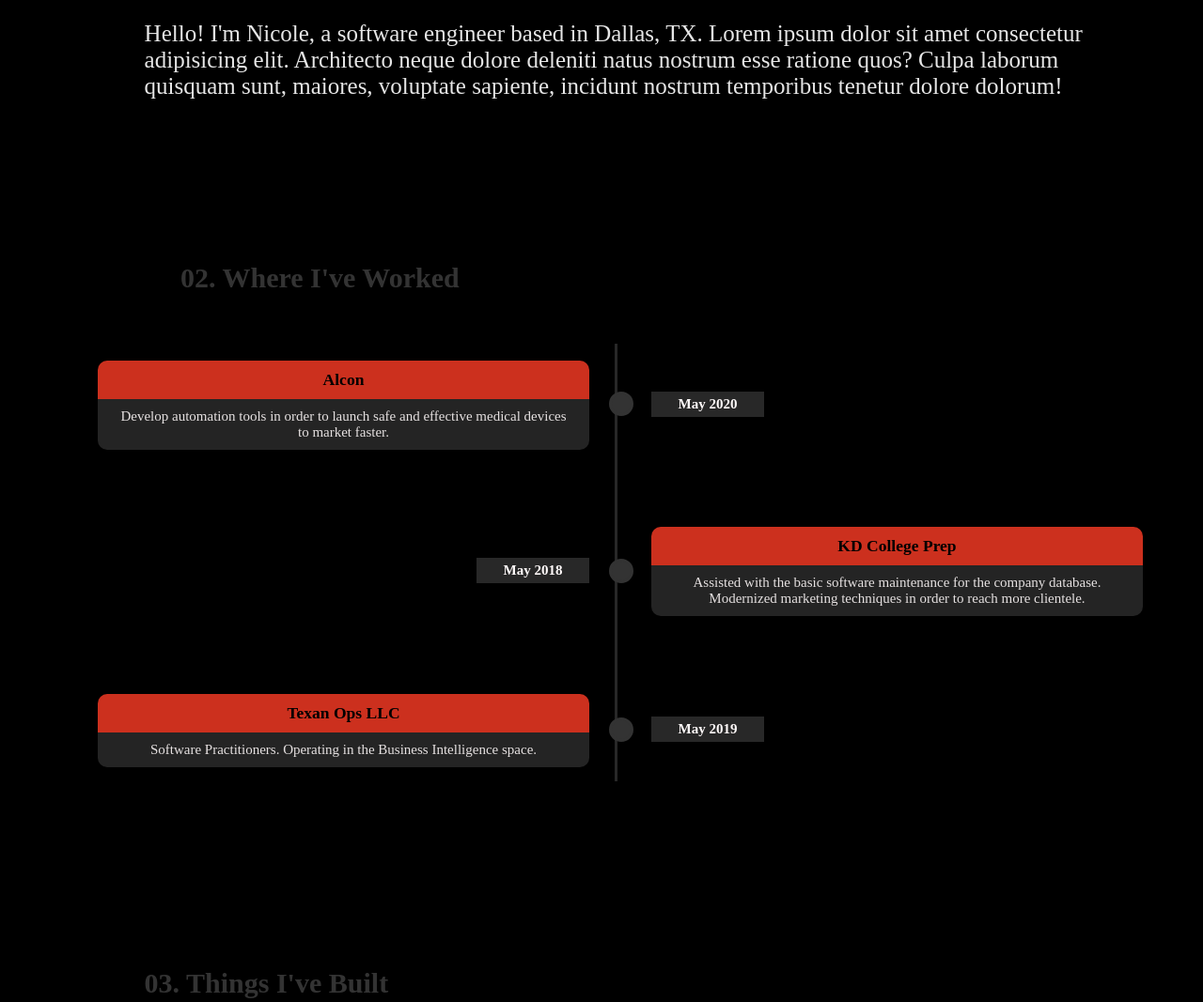
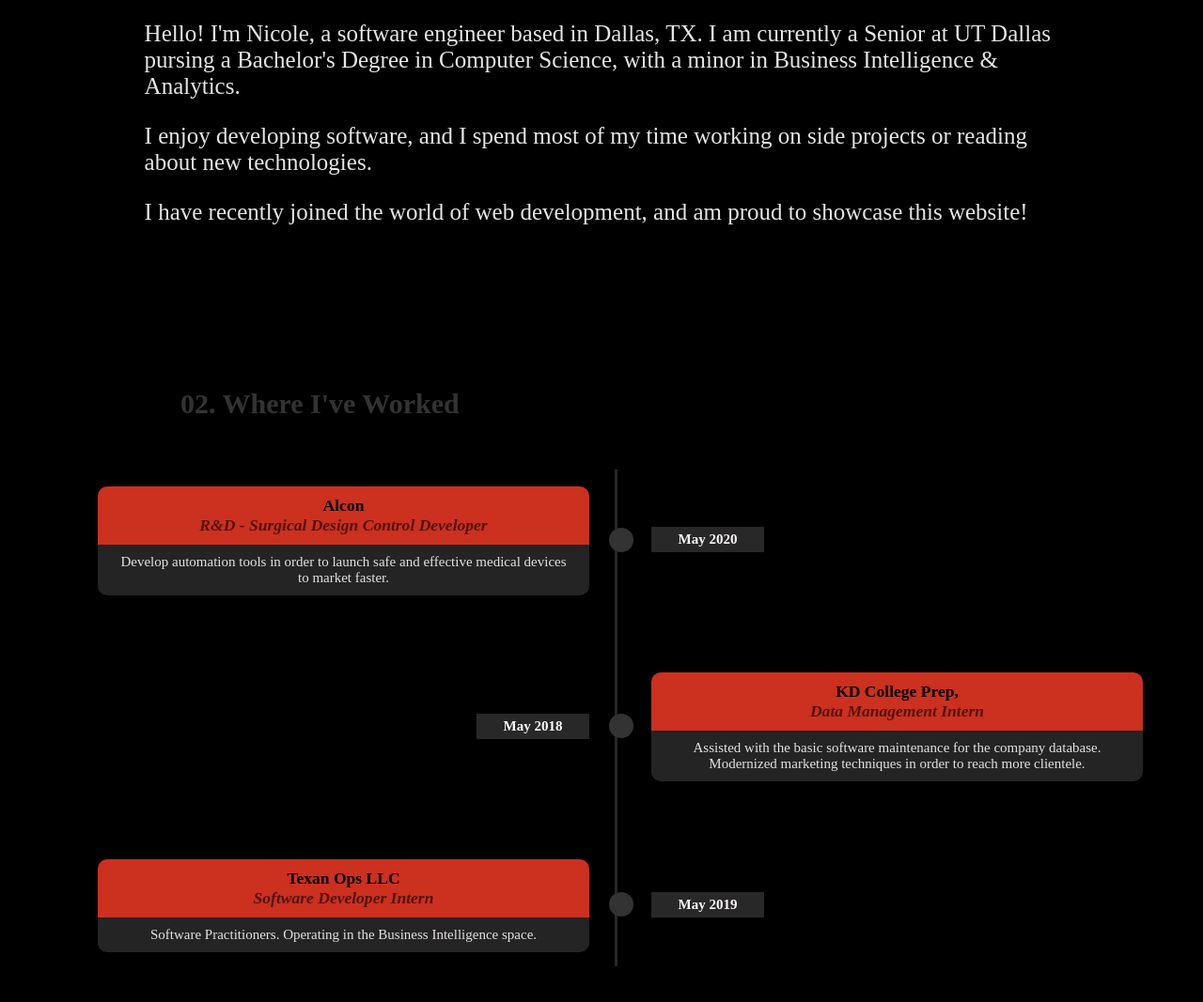
Before and after one commit to nmrodrigues/nicolerodrigues.tech, a plain HTML site: page index.html in a window 1280 px wide. Shown: the part 1785-2852 px from the top of the page at 94% size. Drawn offline with Linux system fonts and the light colour scheme.

Commit message:
Added to bio

```diff
--- a/index.html
+++ b/index.html
@@ -70,8 +70,12 @@
             <a name="experience">
 
                 <h1> 01. About Me</h1>
-                <p> Hello! I'm Nicole, a software engineer based in Dallas, TX. Lorem ipsum dolor sit amet consectetur adipisicing elit. Architecto neque dolore deleniti natus nostrum esse ratione quos? Culpa laborum quisquam sunt, maiores, voluptate sapiente,
-                    incidunt nostrum temporibus tenetur dolore dolorum! </p>
+                <p> Hello! I'm Nicole, a software engineer based in Dallas, TX. I am currently a Senior at UT Dallas pursing a Bachelor's Degree in Computer Science, with a minor in Business Intelligence & Analytics.</p>
+
+                <p> I enjoy developing software, and I spend most of my time working on side projects or reading about new technologies. </p>
+                <p> I have recently joined the world of web development, and am proud to showcase this website! </p>
+
+
 
                 <div class="break"></div>
                 <h1 style="padding-left: 15%;"> 02. Where I've Worked</h1>
@@ -80,7 +84,9 @@
                     <ul>
                         <li>
                             <div class="content">
-                                <h3> Alcon</h3>
+                                <h3> Alcon
+                                    <div class="position"> R&D - Surgical Design Control Developer </div>
+                                </h3>
                                 <p>Develop automation tools in order to launch safe and effective medical devices to market faster.</p>
                             </div>
                             <div class="point"></div>
@@ -90,7 +96,10 @@
                         </li>
                         <li>
                             <div class="content">
-                                <h3>KD College Prep</h3>
+
+                                <h3>KD College Prep,
+                                    <div class="position"> Data Management Intern </div>
+                                </h3>
                                 <p>Assisted with the basic software maintenance for the company database. Modernized marketing techniques in order to reach more clientele.
                                 </p>
                             </div>
@@ -101,7 +110,10 @@
                         </li>
                         <li>
                             <div class="content">
-                                <h3>Texan Ops LLC</h3>
+                                <h3>Texan Ops LLC
+                                    <div class="position"> Software Developer Intern </div>
+
+                                </h3>
                                 <p>Software Practitioners. Operating in the Business Intelligence space.
                                 </p>
                             </div>
--- a/style.css
+++ b/style.css
@@ -531,6 +531,11 @@ nav a {
     width: 90%;
 }
 
+.position {
+    font-style: italic;
+    opacity: 0.6;
+}
+
 .timeline ul li {
     margin-bottom: 50px;
     list-style-type: none;
```
